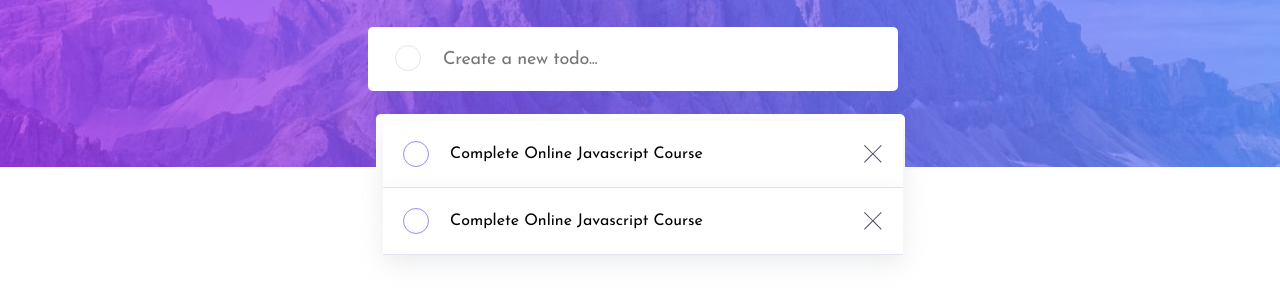
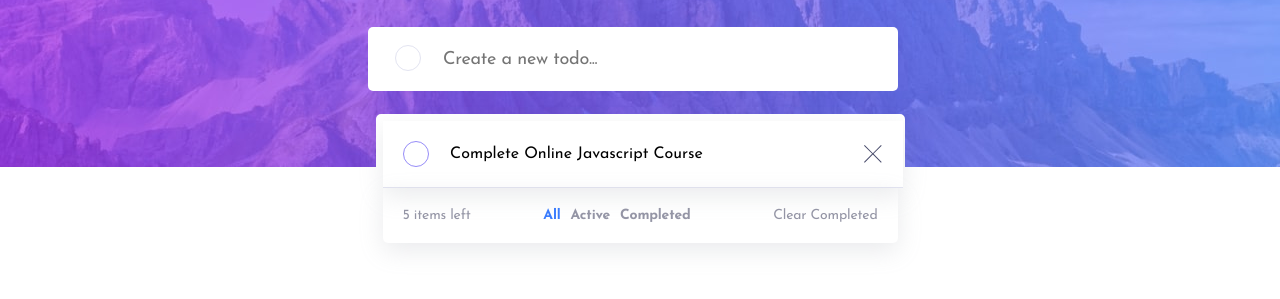
Before and after one commit to solomon-yaw-amalitech/todo-app, a plain HTML site: page index.html in a window 1280 px wide. Shown: the part 133-432 px from the top of the page. Drawn offline with Linux system fonts and the light colour scheme.

Commit message:
modified:   index.html         new file:   style.css

```diff
--- a/index.html
+++ b/index.html
@@ -45,33 +45,17 @@
         <path id="Combined Shape" fill-rule="evenodd" clip-rule="evenodd" d="M17.6777 0.707107L16.9706 0L8.83883 8.13173L0.707107 0L0 0.707107L8.13173 8.83883L0 16.9706L0.707106 17.6777L8.83883 9.54594L16.9706 17.6777L17.6777 16.9706L9.54594 8.83883L17.6777 0.707107Z" fill="#494C6B"/>
         </g>
         </svg>
+    </div>
+    <div class="status">
+     <p class="itemsnumber">5 items left</p>
 
+     <div class="real-status">
+      <p class="all">All</p>
+      <p class="active">Active</p>
+     <p class="completed">Completed</p>
+     </div>
+     <p class="clear">Clear Completed</p>
     </div>
-    <div class="todo-list">
-      <label class="checkbox">
-        <input type="checkbox" id="cb" name="cb" class="check-list">
-        <span class="span">
-        <svg class="svg_checkbox" width="24" height="24" viewBox="0 0 24 24" fill="none" xmlns="http://www.w3.org/2000/svg">
-          <circle  cx="12" cy="12" r="11.5" fill="white" stroke="#E3E4F1"/>
-          <circle  class="marker" cx="12" cy="12" r="12" fill="url(#paint0_linear_0_479)"/>
-          <path d="M8 12.3041L10.6959 15L16.6959 9" stroke="white" stroke-width="2"/>
-          <defs>
-          <linearGradient id="paint0_linear_0_479" x1="-12" y1="12" x2="12" y2="36" gradientUnits="userSpaceOnUse">
-          <stop stop-color="#55DDFF"/>
-          <stop offset="1" stop-color="#C058F3"/>
-          </linearGradient>
-          </defs>
-          </svg>
-        </span>
-      </label>
-      <p class="list_title">Complete Online Javascript Course</p>
-      <svg class="svg_remove" width="18" height="18" viewBox="0 0 18 18" fill="none" xmlns="http://www.w3.org/2000/svg">
-        <g id="Combined Shape 2">
-        <path id="Combined Shape" fill-rule="evenodd" clip-rule="evenodd" d="M17.6777 0.707107L16.9706 0L8.83883 8.13173L0.707107 0L0 0.707107L8.13173 8.83883L0 16.9706L0.707106 17.6777L8.83883 9.54594L16.9706 17.6777L17.6777 16.9706L9.54594 8.83883L17.6777 0.707107Z" fill="#494C6B"/>
-        </g>
-        </svg>
-    </div>
-
   </div>
   </section>
 
--- a/style.css
+++ b/style.css
@@ -114,3 +114,61 @@ label{
     height: 24px;
     border-radius: 2rem;
 }
+
+.status{
+    box-shadow: rgba(149, 157, 165, 0.2) 0px 8px 24px;
+    display: flex;
+    flex-direction: row;
+    justify-content: space-between;
+    padding: 20px;
+    border-bottom-left-radius: 5px;
+    border-bottom-right-radius: 5px;
+}
+
+.real-status{
+    display: flex;
+    flex-direction: row;
+    justify-content: space-between;
+}
+
+.itemsnumber{
+    color: #9495A5;
+font-size: 14px;
+font-family: Josefin Sans;
+letter-spacing: -0.194px;
+}
+
+.all{
+ margin-right: 10px;
+ color: #3A7CFD;
+font-size: 14px;
+font-family: Josefin Sans;
+font-weight: 700;
+letter-spacing: -0.194px;
+}
+
+.active{
+    margin-right: 10px;
+    color: #9495A5;
+font-size: 14px;
+font-family: Josefin Sans;
+font-weight: 700;
+letter-spacing: -0.194px;
+}
+
+.completed{
+    margin-right: 10px;
+    color: #9495A5;
+font-size: 14px;
+font-family: Josefin Sans;
+font-weight: 700;
+letter-spacing: -0.194px;
+}
+
+.clear{
+    color: #9495A5;
+text-align: right;
+font-size: 14px;
+font-family: Josefin Sans;
+letter-spacing: -0.194px;
+}
```
